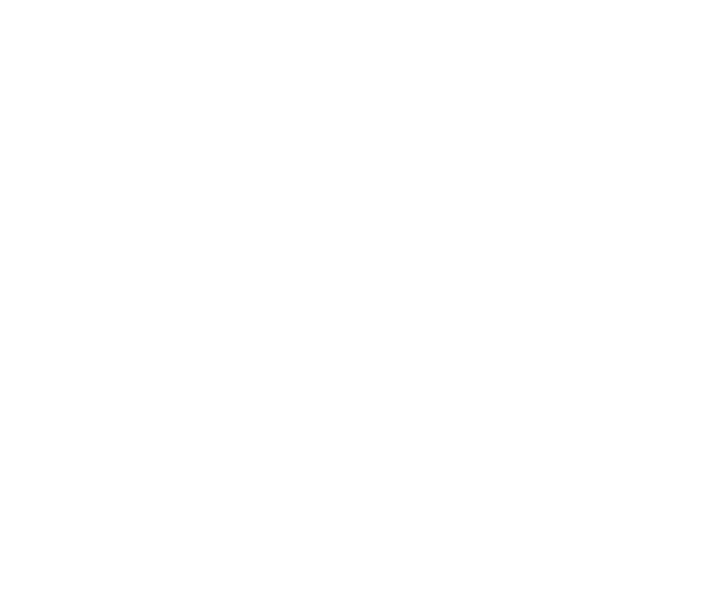
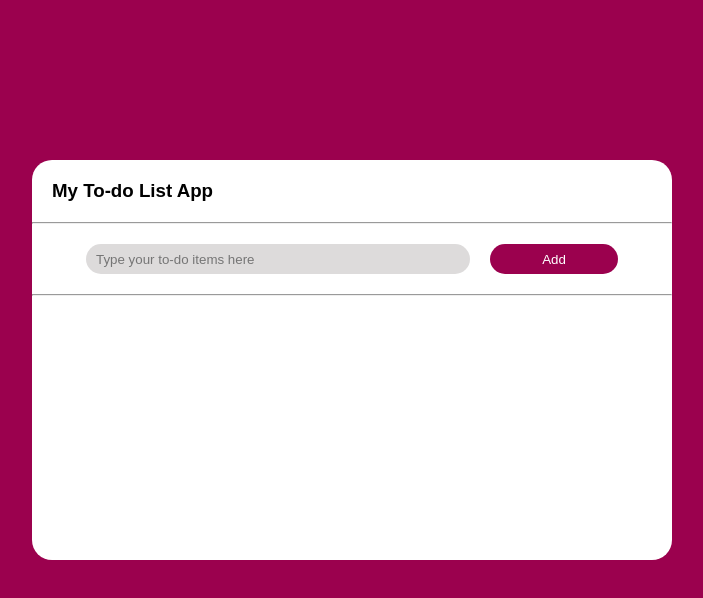
Before and after one commit to AfoDyDigitals/week9-Assignment, a plain HTML site: page index.html in a window 1280 px wide. Shown: the whole page, without its empty margins (288-991 px from the left). Drawn offline with Linux system fonts and the light colour scheme.

Commit message:
setup input field and  'add' button

```diff
--- a/index.html
+++ b/index.html
@@ -8,7 +8,15 @@
 </head>
 <body>
     <div class="container">
-
+        <div class="appBox">
+            <h3>My To-do List App</h3>
+            <hr>
+            <div class="inputBar">
+                <input type="text" class="inputBox" placeholder="Type your to-do items here">
+                <button class="btn">Add</button>
+            </div>
+            <hr>
+        </div>
     </div>
     <script src="./Javascript/script.js"> </script>
 </body>
--- a/style.css
+++ b/style.css
@@ -6,5 +6,55 @@
 }
 
 .container {
+    width: 100%;
+    height: 100vh;
+    background: rgb(155, 1, 78);
+    position: relative;
+}
 
+.appBox {
+    background-color: white;
+    border-radius: 20px;
+    width: 50%;
+    height: 50vh;
+    margin: auto;
+    position: absolute;
+    top: 20%;
+    left: 25%;
 }
+
+h3 {
+    margin: 20px;
+}
+
+.inputBar {
+    display: flex;
+    justify-content: center;
+    align-items: center;
+    margin-top: 20px;
+    margin-bottom: 20px;
+    gap: 20px;
+}
+
+.inputBox {
+    background-color: rgb(221, 219, 219);
+    border: none;
+    border-radius: 20px;
+    padding: 10px;
+    height: 30px;
+    width: 60%;
+}
+
+.btn {
+    background-color: rgb(155, 1, 78);
+    display: flex;
+    justify-content: center;
+    align-items: center;
+    border: none;
+    color: white;
+    text-align: center;
+    border-radius: 20px;
+    padding: 10px;
+    height: 30px;
+    width: 20%;
+}
```
